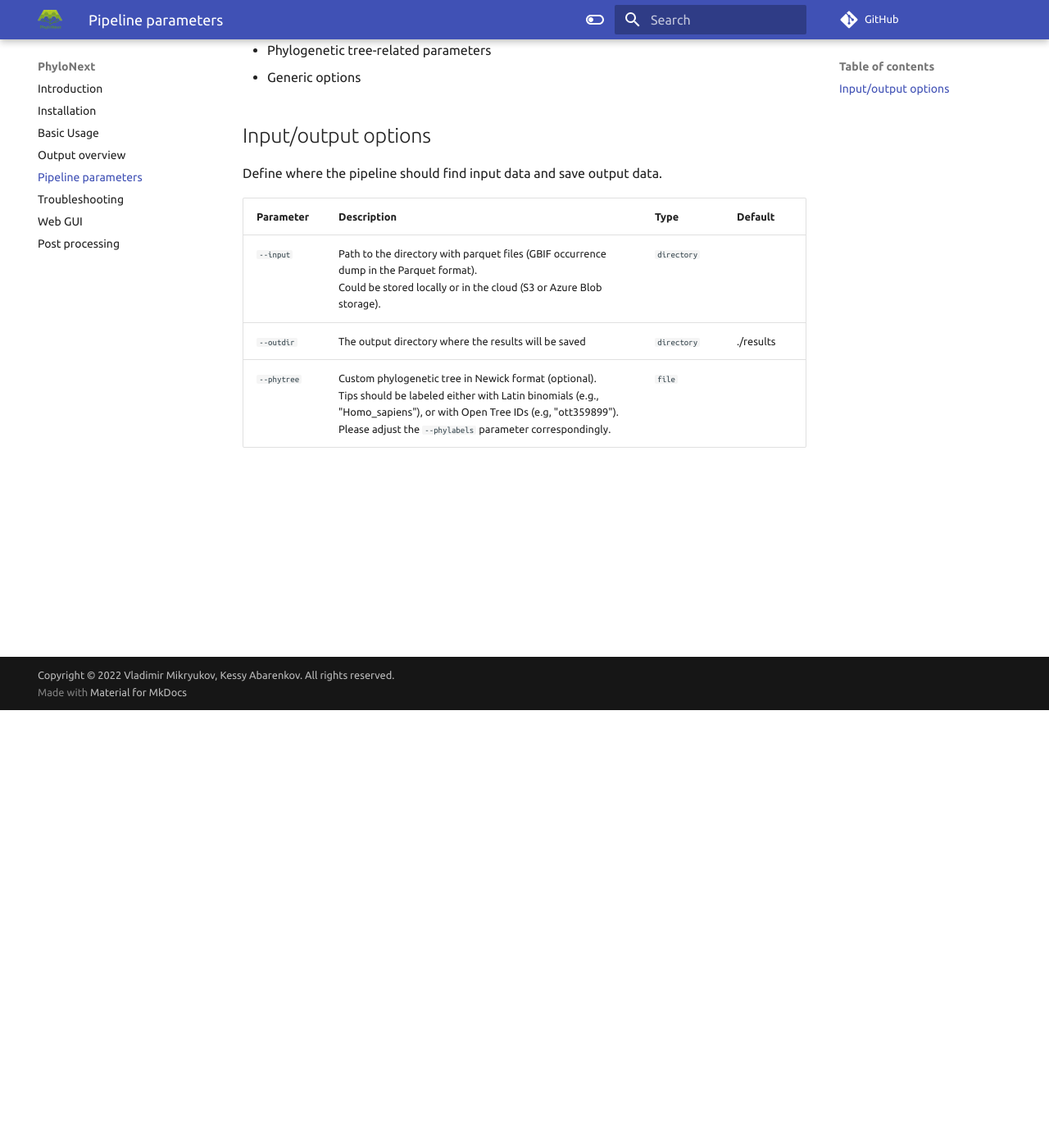
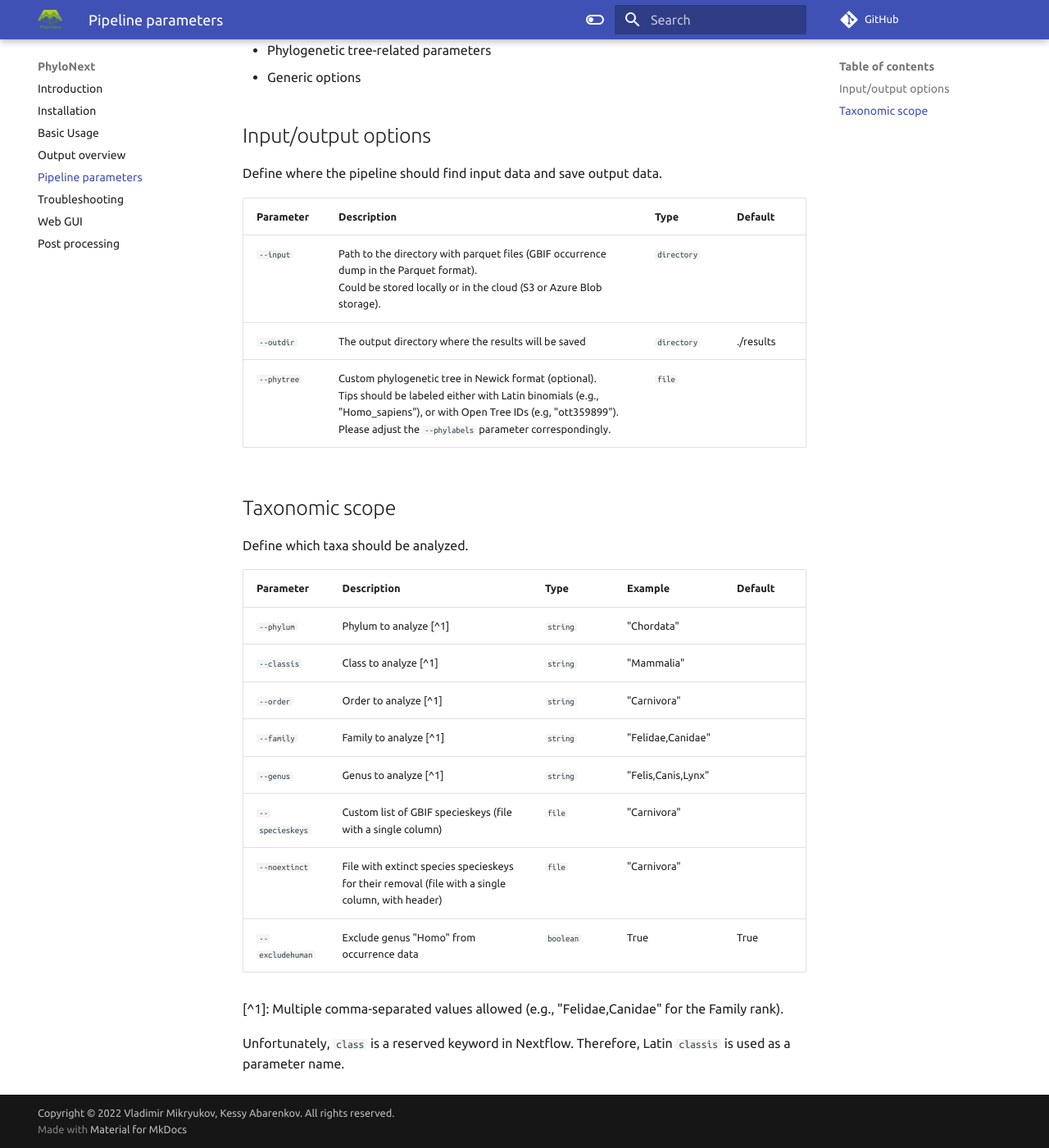
Before and after one commit to vmikk/phylonext_manual, an MkDocs documentation site: the page built from docs/parameters.md, in a window 1280 px wide and 1400 px high, scrolled down 534 px. Shown: the whole window at 82% size. Built offline with MkDocs 1.6.1 and Material for MkDocs 9.7.7, drawn with Linux system fonts in a browser that asks for light colours; comment, search, counter and statistics services are not loaded.

Commit message:
params - Taxonomic scope

```diff
--- a/docs/parameters.md
+++ b/docs/parameters.md
@@ -31,3 +31,22 @@ Define where the pipeline should find input data and save output data.
 | `--input`   | Path to the directory with parquet files (GBIF occurrence dump in the Parquet format).<br>Could be stored locally or in the cloud (S3 or Azure Blob storage).                           | `directory` |           |
 | `--outdir`  | The output directory where the results will be saved                 | `directory` | ./results |
 | `--phytree` | Custom phylogenetic tree in Newick format (optional).<br>Tips should be labeled either with Latin binomials (e.g., "Homo_sapiens"), or with Open Tree IDs (e.g, "ott359899").<br>Please adjust the `--phylabels` parameter correspondingly.   | `file` |           |
+
+## Taxonomic scope
+
+Define which taxa should be analyzed.
+
+| Parameter        | Description                                                                                      | Type      | Example            | Default |
+| ---------------- | ------------------------------------------------------------------------------------------------ | --------- | ------------------ | ------- |
+| `--phylum`       | Phylum to analyze [^1]                                                                           | `string`  | "Chordata"         |         |
+| `--classis`      | Class to analyze [^1]                                                                            | `string`  | "Mammalia"         |         |
+| `--order`        | Order to analyze [^1]                                                                            | `string`  | "Carnivora"        |         |
+| `--family`       | Family to analyze [^1]                                                                           | `string`  | "Felidae,Canidae"  |         |
+| `--genus`        | Genus to analyze [^1]                                                                            | `string`  | "Felis,Canis,Lynx" |         |
+| `--specieskeys`  | Custom list of GBIF specieskeys (file with a single column)                                      | `file`    | "Carnivora"        |         |
+| `--noextinct`    | File with extinct species specieskeys for their removal (file with a single column, with header) | `file`    | "Carnivora"        |         |
+| `--excludehuman` | Exclude genus "Homo" from occurrence data                                                        | `boolean` | True               | True    |
+
+[^1]: Multiple comma-separated values allowed (e.g., "Felidae,Canidae" for the Family rank).
+
+Unfortunately, `class` is a reserved keyword in Nextflow. Therefore, Latin `classis` is used as a parameter name.
```
